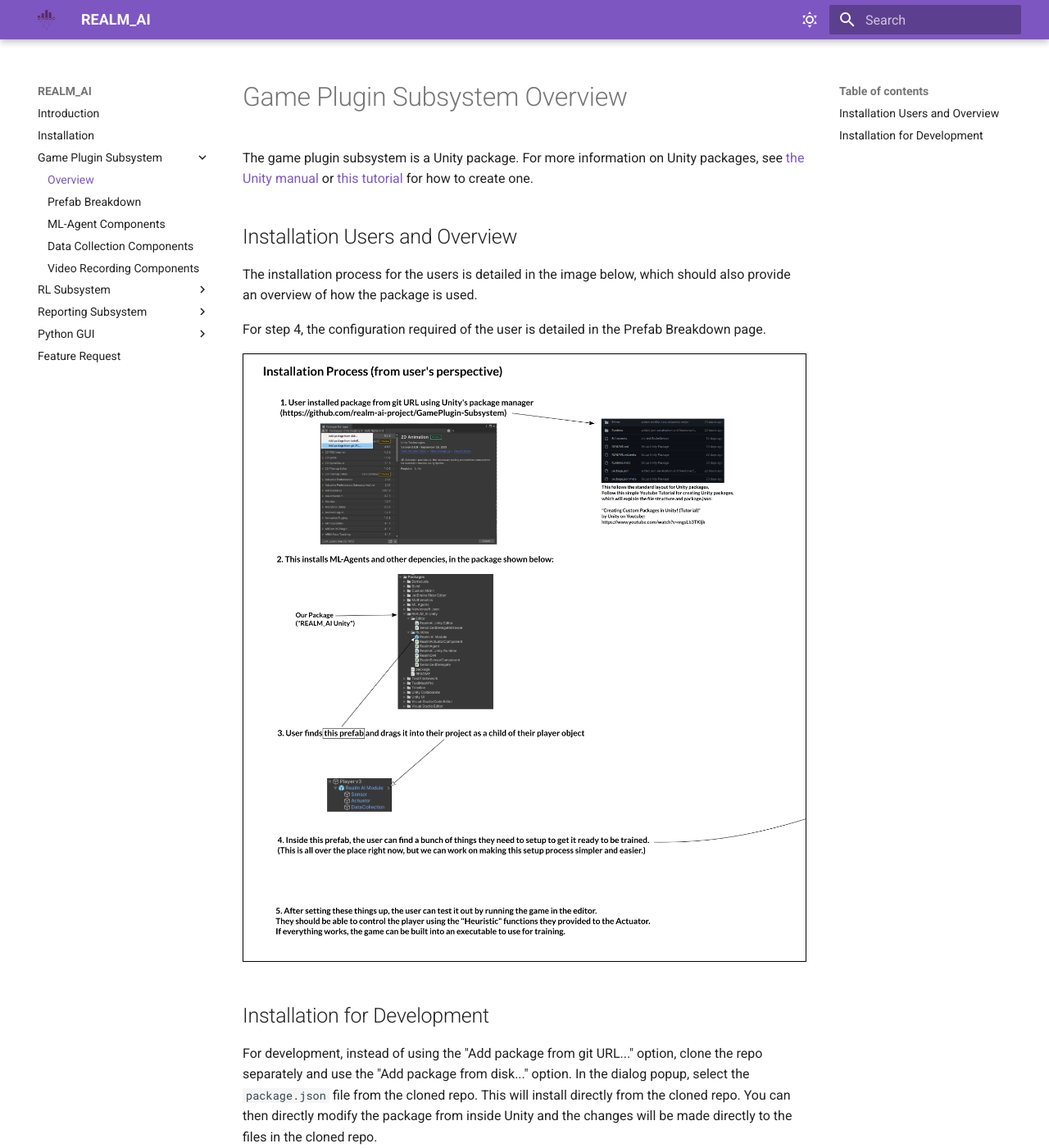
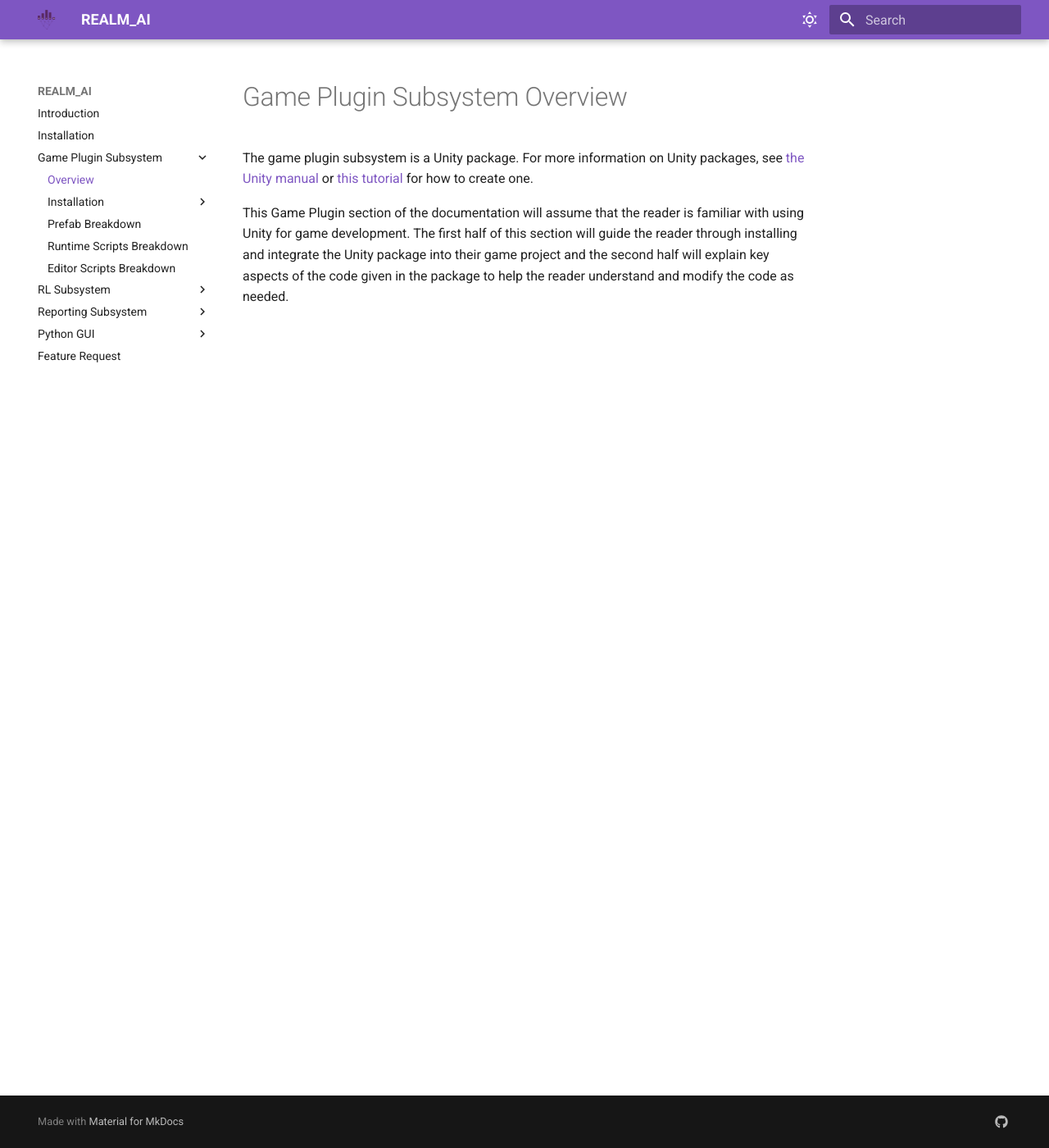
Before and after one commit to realm-ai-project/Documentation, an MkDocs documentation site: the page built from docs/game_plugin_subsystem/overview.md, in a window 1280 px wide and 1400 px high. Shown: the whole window at 82% size. Built offline with MkDocs 1.6.1 and Material for MkDocs 9.7.7, drawn with Linux system fonts in a browser that asks for light colours.

Commit message:
add some installation instructions for Unity package

```diff
--- a/docs/game_plugin_subsystem/overview.md
+++ b/docs/game_plugin_subsystem/overview.md
@@ -2,14 +2,4 @@
 
 The game plugin subsystem is a Unity package. For more information on Unity packages, see [the Unity manual](https://docs.unity3d.com/Manual/PackagesList.html){:target="_blank"} or [this tutorial](https://www.youtube.com/watch?v=mgsLb3TKljk){:target="_blank"} for how to create one.
 
-## Installation Users and Overview
-
-The installation process for the users is detailed in the image below, which should also provide an overview of how the package is used.
-
-For step 4, the configuration required of the user is detailed in the Prefab Breakdown page.
-
-![installation](./gp_installation.png)
-
-## Installation for Development
-
-For development, instead of using the "Add package from git URL..." option, clone the repo separately and use the "Add package from disk..." option. In the dialog popup, select the `package.json` file from the cloned repo. This will install directly from the cloned repo. You can then directly modify the package from inside Unity and the changes will be made directly to the files in the cloned repo.
+This Game Plugin section of the documentation will assume that the reader is familiar with using Unity for game development. The first half of this section will guide the reader through installing and integrate the Unity package into their game project and the second half will explain key aspects of the code given in the package to help the reader understand and modify the code as needed.
--- a/mkdocs.yml
+++ b/mkdocs.yml
@@ -32,10 +32,15 @@
   - Installation: installation.md
   - Game Plugin Subsystem:
     - Overview: game_plugin_subsystem/overview.md
+    - Installation:
+      - Installing the Unity Package: game_plugin_subsystem/installation_unity.md
+      - Setting up the Python Environment: game_plugin_subsystem/installation_python.md
+      - Project Requirements, Setting up the Player Prefab: game_plugin_subsystem/installation_player.md
+      - Configuring the Realm AI Module: game_plugin_subsystem/installation_configuration.md
+      - Installation: game_plugin_subsystem/installation.md
     - Prefab Breakdown: game_plugin_subsystem/prefab_breakdown.md
-    - ML-Agent Components: game_plugin_subsystem/mlagent_components.md
-    - Data Collection Components: game_plugin_subsystem/data_collection.md
-    - Video Recording Components: game_plugin_subsystem/video_recording.md
+    - Runtime Scripts Breakdown: game_plugin_subsystem/runtime_scripts.md
+    - Editor Scripts Breakdown: game_plugin_subsystem/editor_scripts.md
   - RL Subsystem:
     - Description: rl_subsystem/description.md
     - Hyperparameter Tuning: rl_subsystem/hyperparameter_tuning.md
```
Also changed, not shown: docs/game_plugin_subsystem/data_collection.md (deleted, +0 -2 lines), docs/game_plugin_subsystem/editor_scripts.md (added, +3 -0 lines), docs/game_plugin_subsystem/installation.md (added, +15 -0 lines), docs/game_plugin_subsystem/installation_configuration.md (added, +5 -0 lines), docs/game_plugin_subsystem/installation_player.md (added, +18 -0 lines), docs/game_plugin_subsystem/installation_python.md (added, +13 -0 lines), docs/game_plugin_subsystem/installation_unity.md (added, +13 -0 lines), docs/game_plugin_subsystem/mlagent_components.md (deleted, +0 -2 lines), docs/game_plugin_subsystem/runtime_scripts.md (added, +20 -0 lines), docs/game_plugin_subsystem/video_recording.md (deleted, +0 -2 lines), docs/game_plugin_subsystem/env_setup.png (added), docs/game_plugin_subsystem/player_prefab.png (added).
